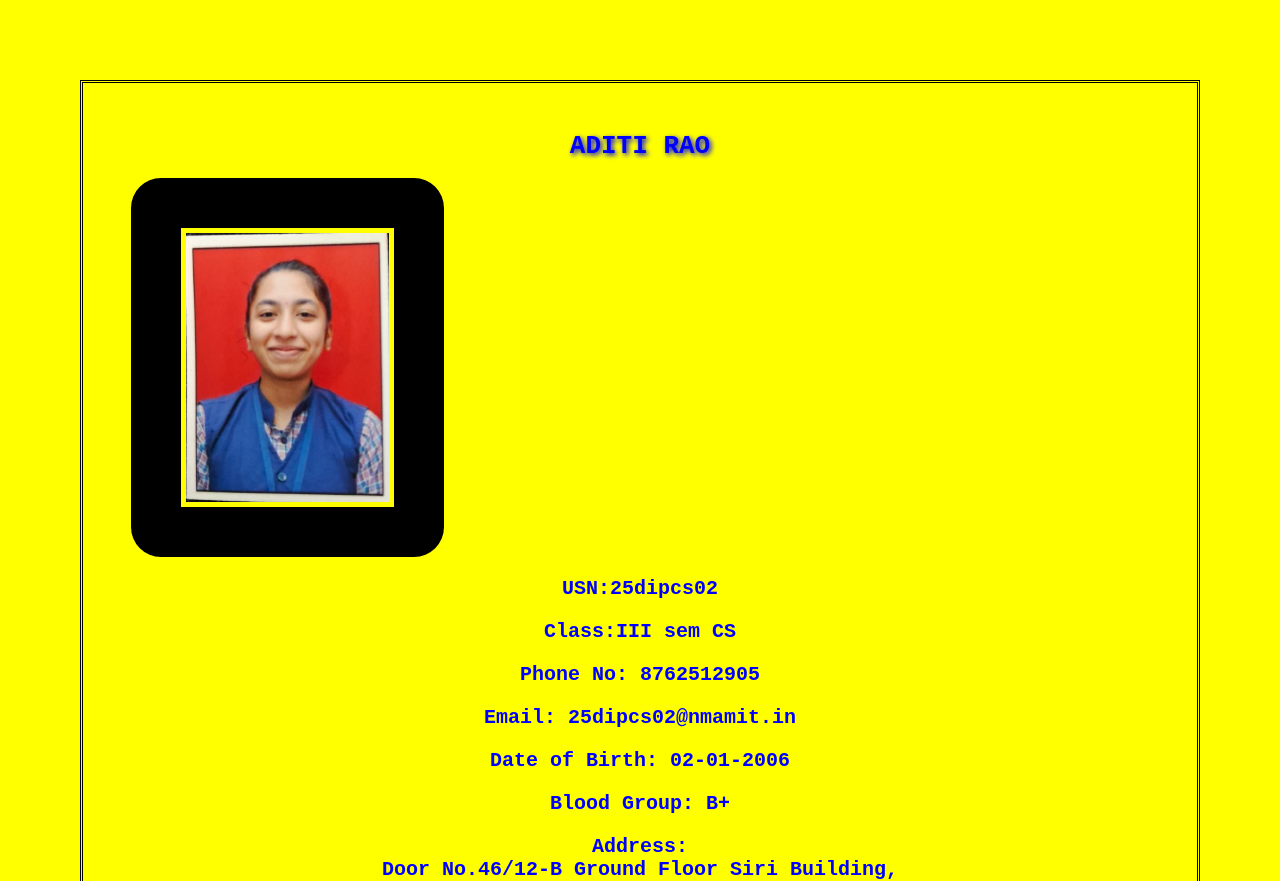
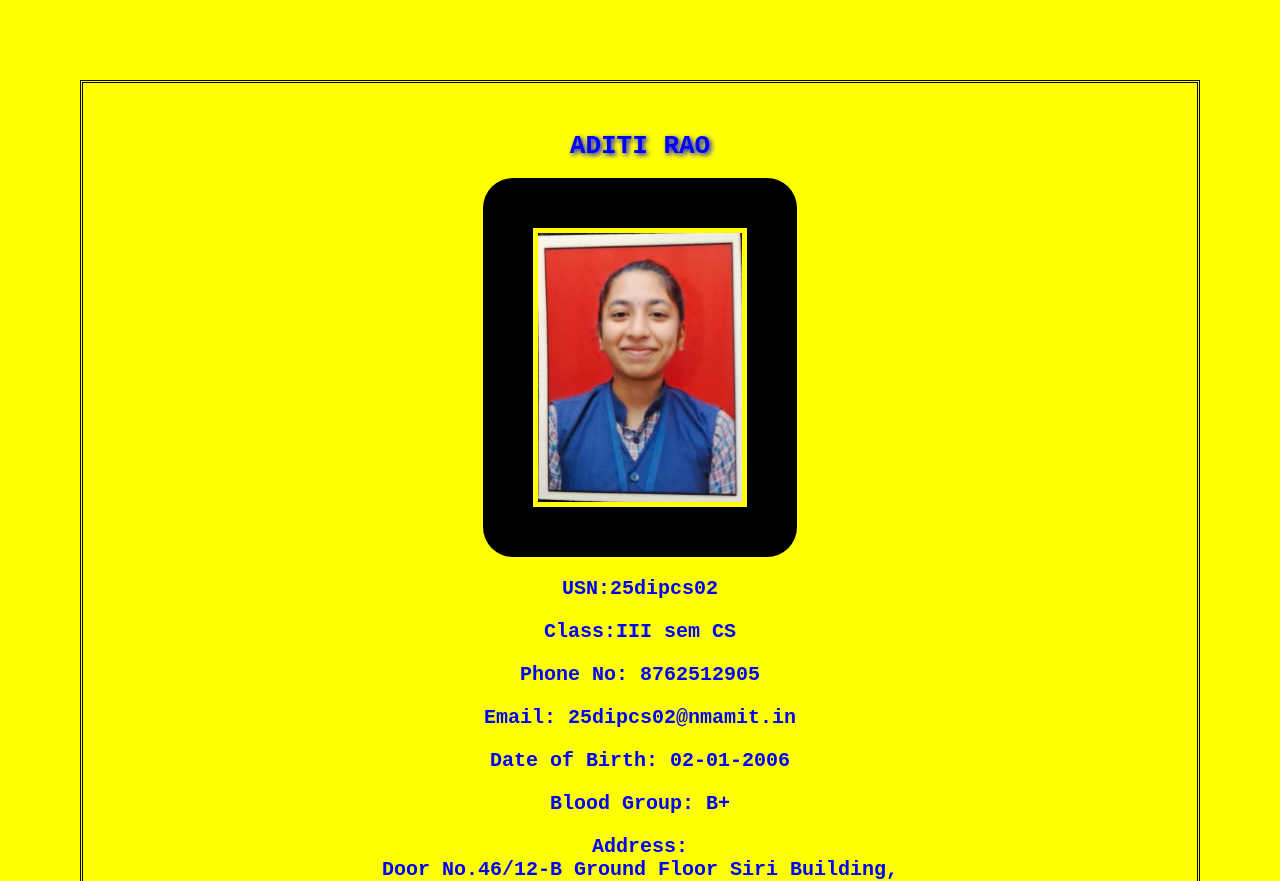
Before and after one commit to aditi0116/Profile, a plain HTML site: page index.html in a window 1280 px wide. Drawn offline with Linux system fonts and the light colour scheme.

Commit message:
index.html

```diff
--- a/index.html
+++ b/index.html
@@ -5,7 +5,7 @@
     </head>
     <body>
         <h1>ADITI RAO</h1>
-        <img src="image.jpg"/>
+        <center><img src="image.jpg"></center>
         <h3 class="center">USN:25dipcs02</h3>
         <h3 class="center">Class:III sem CS</h3>
         <h3 class="center">Phone No: 8762512905</h3>
```
